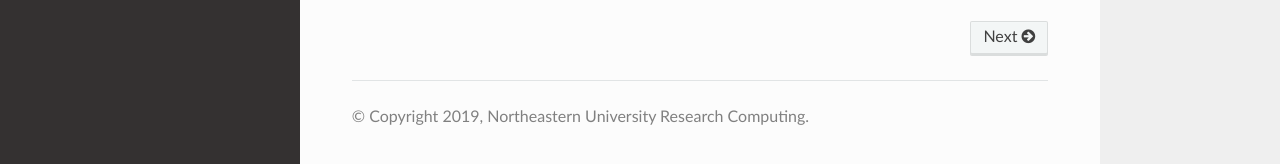
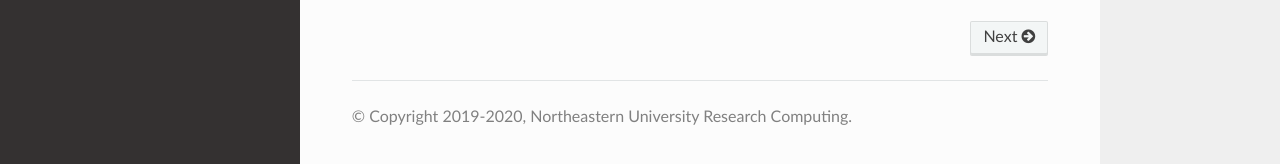
Before and after one commit to northeastern-rc/rc-public-documentation, a Sphinx documentation site: the page built from docs/source/index.rst, in a window 1280 px wide and 1398 px high. Shown: the part 1231-1395 px from the top of the window. Built offline with Sphinx 7.4.7 and the Read the Docs theme 2.0.0, drawn with Linux system fonts in a browser that asks for light colours.

Commit message:
changed the copyright year

```diff
--- a/docs/source/conf.py
+++ b/docs/source/conf.py
@@ -17,9 +17,9 @@
 
 # -- Project information -----------------------------------------------------
 
-project = 'Northeastern University\nResearch Computing'
-copyright = '2019, Northeastern University Research Computing'
-author = 'Northeastern Univeristy Research Computing'
+project = 'Northeastern University Research Computing'
+copyright = '2019-2020, Northeastern University Research Computing'
+author = 'Northeastern University Research Computing'
 
 # The full version, including alpha/beta/rc tags
 release = '0.0.1'
```
